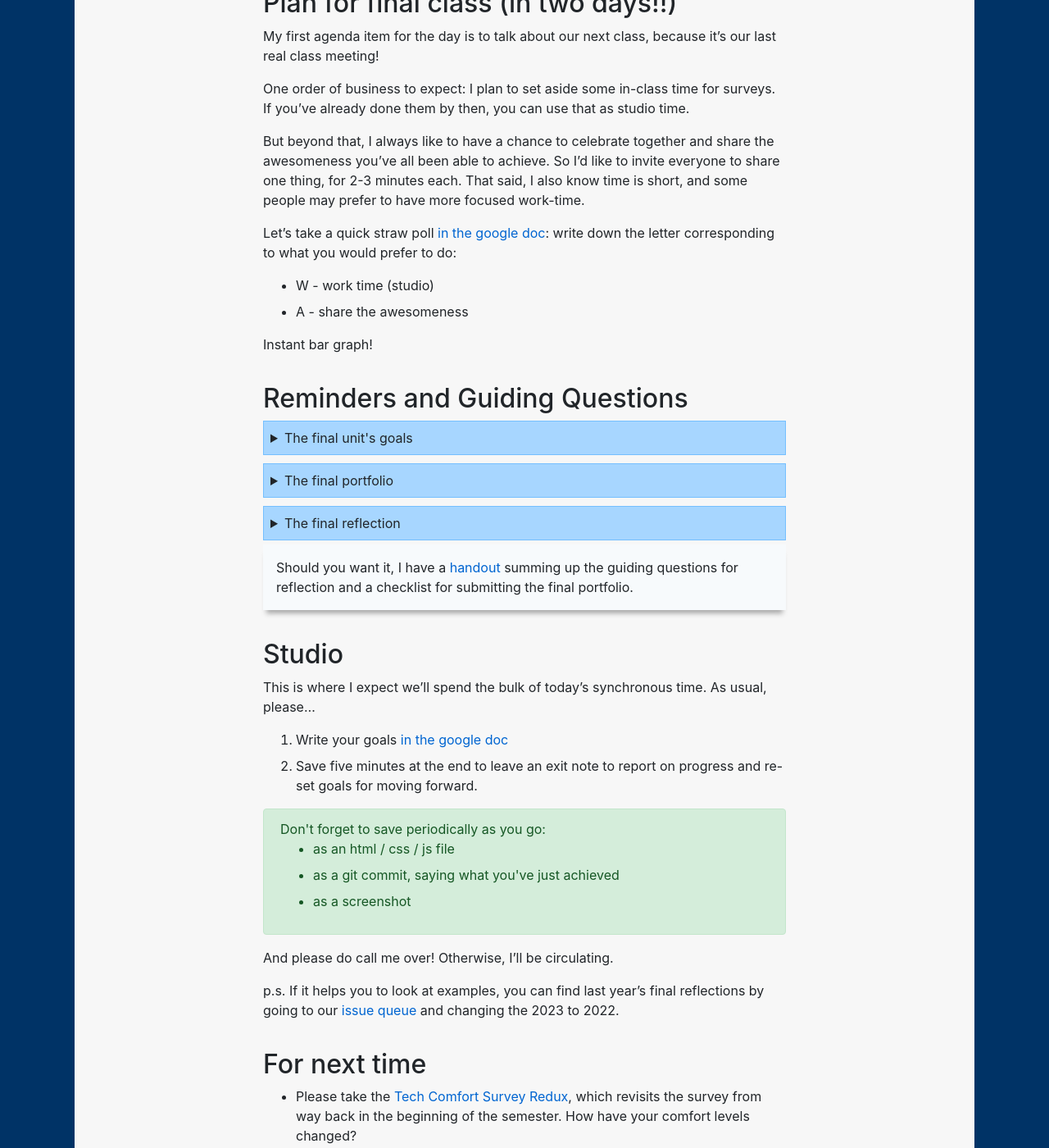
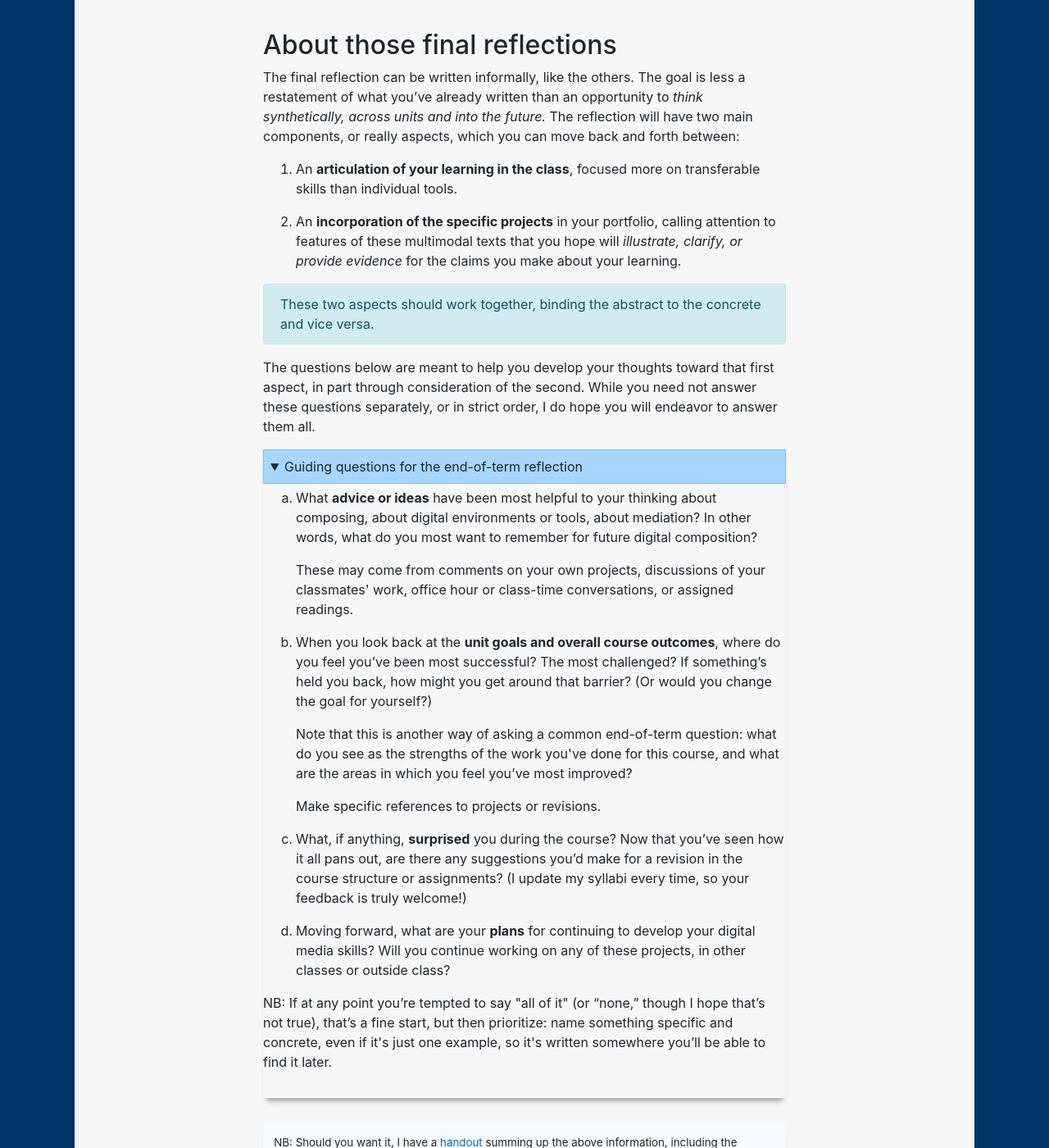
Before and after one commit to benmiller314/cdm2025spring, a Jekyll site: the page built from old-plans/lesson-26.md, in a window 1280 px wide and 1400 px high, scrolled down 568 px. Shown: the whole window at 82% size. Built offline with Jekyll 4.4.1, drawn with Linux system fonts in a browser that asks for light colours; our own code applies the rules of GitHub Pages for plain Markdown files; some of the changed text lies outside the part shown.

Commit message:
lesson 25 updated for 2025

```diff
--- a/old-plans/lesson-26.md
+++ b/old-plans/lesson-26.md
@@ -1,17 +1,102 @@
 # Consolidation Unit Studio
 
-**Work to have done**: Post a preview (at least one new commit) toward your consolidation unit project, based on [your task list from last time](bit.ly/cdm{{site.course.slugterm}}-notes#heading=h.bkmr3xrg3uqh).
+<section class="prereqs">
+    <details><summary><strong>Work to have achieved</strong></summary>
+        <ul>
+            <li>Post a preview (at least one new commit) toward your consolidation unit project, based on <a href="bit.ly/cdm{{site.course.slugterm}}-notes">your task list from last time</a>.
+            </li>
+        </ul>
+    </details>
+    <details><summary><strong>Texts to have read</strong></summary>
+        <ul>
+            <li>Optionally, read back through the lesson plans – especially the advice blocks from studio days.</li>
+            <li>Optionally, read back through your studio goals and exit notes in the <a href="bit.ly/cdm{{site.course.slugterm}}-notes">shared google doc</a>.</li>
+        </ul>
+    </details>
+</section>
 
 **Plan for the day**:
 
-1. Plan for final class
-2. Reminder about consolidation/integration unit goals & guiding questions for final reflection
-3. Studio (45-60 min)
+1. About those final reflections
+2. Studio (45-50 min)
+3. Plan for final class
 4. HW: Carry On! + Tech Survey Redux
 
-## Plan for final class (in two days!!)
 
-My first agenda item for the day is to talk about our next class, because it's our last real class meeting!
+## About those final reflections
+
+The final reflection can be written informally, like the others. The goal is less a restatement of what you’ve already written than an opportunity to _think synthetically, across units and into the future._ The reflection will have two main components, or really aspects, which you can move back and forth between:
+
+1. An **articulation of your learning in the class**, focused more on transferable skills than individual tools.
+
+2. An **incorporation of the specific projects** in your portfolio, calling attention to features of these multimodal texts that you hope will _illustrate, clarify, or provide evidence_ for the claims you make about your learning.
+
+<div class="alert alert-info">
+These two aspects should work together, binding the abstract to the concrete and vice versa.</div>
+
+The questions below are meant to help you develop your thoughts toward that first aspect, in part through consideration of the second. While you need not answer these questions separately, or in strict order, I do hope you will endeavor to answer them all.
+
+<details open><summary>Guiding questions for the end-of-term reflection</summary>
+
+<ol class="lalpha">
+    <li>
+        <p>What <strong>advice or ideas</strong> have been most helpful to your thinking about composing, about digital environments or tools, about mediation? In other words, what do you most want to remember for future digital composition? </p>
+
+        <p>These may come from comments on your own projects, discussions of your classmates' work, office hour or class-time conversations, or assigned readings. </p>
+    </li>
+    <li>
+        <p>When you look back at the <strong>unit goals and overall course outcomes</strong>, where do you feel you’ve been most successful? The most challenged? If something’s held you back, how might you get around that barrier? (Or would you change the goal for yourself?) </p>
+
+        <p>Note that this is another way of asking a common end-of-term question: what do you see as the strengths of the work you've done for this course, and what are the areas in which you feel you’ve most improved? </p>
+
+        <p>Make specific references to projects or revisions.</p>
+    </li>
+    <li>
+        <p>What, if anything, <strong>surprised</strong> you during the course? Now that you’ve seen how it all pans out, are there any suggestions you’d make for a revision in the course structure or assignments? (I update my syllabi every time, so your feedback is truly welcome!)</p>
+    </li>
+    <li>
+        <p>Moving forward, what are your <strong>plans</strong> for continuing to develop your digital media skills? Will you continue working on any of these projects, in other classes or outside class?
+        </p>
+    </li>
+</ol>
+
+<p>NB: If at any point you’re tempted to say "all of it" (or “none,” though I hope that’s not true), that’s a fine start, but then prioritize: name something specific and concrete, even if it's just one example, so it's written somewhere you’ll be able to find it later.</p>
+
+</details>
+
+<aside class="smaller">
+NB: Should you want it, I have a <a href="../uploads/handout--final-portfolio-prompt.docx?raw=true">handout</a> summing up the above information, including the guiding questions for reflection and a checklist for submitting the final portfolio.
+</aside>
+
+
+What questions, comments, or concerns do you have about this now?
+
+
+
+## Studio
+This is where I expect we'll spend the bulk of the day. As usual, please...
+
+1. Write your goals [in the google doc](http://bit.ly/cdm{{site.course.slugterm}}-notes)
+2. Save 5-10 minutes at the end to leave an exit note to report on progress and re-set goals for moving forward. <em>I'll also want to talk about how the last class will work.</em>
+
+
+<div class="alert alert-success">
+Don't forget to save periodically as you go:
+ <ul>
+   <li>as an html / css / js file</li>
+   <li>as a git commit, saying what you've just achieved</li>
+   <li>as a screenshot</li>
+ </ul>
+</div>
+
+And please do call me over! Otherwise, I'll be circulating.
+
+p.s. If it helps you to look at final reflection examples, you can find last year's by going to our [issue queue]({{site.github.issues_url}}) and changing the 2025 to 2023.
+
+
+## Plan for final class (in five days!!)
+
+My final agenda item for the day is to talk about our next class, because it's our last real class meeting!
 
 One order of business to expect: I plan to set aside some in-class time for surveys. If you've already done them by then, you can use that as studio time.
 
@@ -25,90 +110,12 @@ Let's take a quick straw poll [in the google doc](http://bit.ly/cdm{{site.course
 Instant bar graph!
 
 
-## Reminders and Guiding Questions
-<details><summary>The final unit's goals</summary>
-  <ol>
-    <li>to integrate and consolidate the skills you've practiced across the semester</li>
-    <li>to assess your own skills as a digital media composer, to find ways <em>you</em> in particular might best contribute to a collaborative digital project (perhaps in the future)</li>
-  </ol>
-  <p>You don't have to incorporate all the modes into your final project; you just have to decide what you want more practice in. And then you have to put the practice in.</p>
-</details>
-
-<details><summary>The final portfolio</summary>
-  <p>The final portfolio itself will consist of a single post on the <a href="{{site.github.issues_url}}">issue queue</a> (thread now live!), containing:
-    <ul>
-      <li>a <strong>prose reflection</strong> of at least 800-1200 words (1200-1800 recommended), reflecting on the course and framing the portfolio’s contents in terms of your learning and goals;</li>
-      <li><strong>representative thumbnails, hyperlinked to final rendered versions</strong> of your four unit projects, i.e. Audio Narrative (.mp3), Visual Argument (.png or .jpg), Website (live url or index.html), and Consolidation (ymmv);</li>
-      <li><strong>links to your repositories</strong> for each of those pieces; and</li>
-      <li><strong>a thumbnail image of at least one specific prior draft</strong>, allowing you to talk about your revision skills. I feel like it might help to link this thumbnail to a specific commit in the revision history, but it's probably not essential.</li>
-    </ul>
-  </p>
-  <p>As with previous reflections, I encourage you to include these screenshots and thumbnails wherever they make the most sense, rather than feeling like they need to be segregated from the rest of your thoughts.</p>
-</details>
-
-<details><summary>The final reflection</summary>
-  <p>The reflection will have two parts, or aspects, though I encourage you to mix them or move back and forth:
-    <ol>
-      <li>The first is an <strong>articulation of your learning in the class</strong>, focused more on transferable skills than individual tools.</li>
-      <li>The second part is an <strong>incorporation of the specific projects</strong> in your portfolio, calling attention to features of these multimodal texts that you hope will <em>illustrate, clarify, or provide evidence for your claims</em> in the first part.</li>
-    </ol>
-  The two parts should work together, binding the abstract to the concrete and vice versa.
-  </p>
-  <p>The questions below are meant to help you develop your thoughts toward that first aspect, in part through consideration of the second. While you need not answer these questions separately, or in strict order, I do hope you will endeavor to answer them all.</p>
-  <details><summary>Reminder of guiding questions for the end-of-term reflection</summary>
-    <ol class="lalpha">
-      <li>
-        <p>What <strong>advice or ideas</strong> have been most helpful to your thinking about composing, about digital environments or tools, about mediation? In other words, what do you most want to remember for future digital composition? </p>
-        <p>These may come from comments on your own projects, discussions of your classmates' work, office hour or class-time conversations, or assigned readings. </p>
-      </li>
-      <li>
-        <p>When you look back at the <strong>unit goals and overall course outcomes</strong>, where do you feel you’ve been most successful? The most challenged? If something’s held you back, how might you get around that barrier? (Or would you change the goal for yourself?) </p>
-        <p>Note that this is another way of asking a common end-of-term question: what do you see as the strengths of the work you've done for this course, and what are the areas in which you feel you’ve most improved? </p>
-        <p>Make specific references to projects or revisions.</p>
-      </li>
-      <li>
-        <p>What, if anything, <strong>surprised</strong> you during the course? Now that you’ve seen how it all pans out, are there any suggestions you’d make for a revision in the course structure or assignments? (I update my syllabi every time, so your feedback is truly welcome!)</p>
-      </li>
-      <li>
-        <p>Moving forward, what are your <strong>plans</strong> for continuing to develop your digital media skills? Will you continue working on any of these projects, in other classes or outside class?</p>
-      </li>
-    </ol>
-    <p>NB: If at any point you’re tempted to say "all of it" (or “none,” though I hope that’s not true), that’s a fine start, but then prioritize: name something specific and concrete, even if it's just one example, so it's written somewhere you’ll be able to find it later.</p>
-  </details>
-</details>
-
-<aside>
-    Should you want it, I have a <a href="{{site.github.url}}/uploads/handout--final-portfolio-prompt.docx?raw=true">handout</a> summing up the guiding questions for reflection and a checklist for submitting the final portfolio.
-</aside>
-
-
-
-## Studio
-This is where I expect we'll spend the bulk of today's synchronous time. As usual, please...
-
-1. Write your goals [in the google doc](http://bit.ly/cdm{{site.course.slugterm}}-notes)
-2. Save five minutes at the end to leave an exit note to report on progress and re-set goals for moving forward.
-
-
-<div class="alert alert-success">
-Don't forget to save periodically as you go:
- <ul>
-   <li>as an html / css / js file</li>
-   <li>as a git commit, saying what you've just achieved</li>
-   <li>as a screenshot</li>
- </ul>
-</div>
-
-And please do call me over! Otherwise, I'll be circulating.
-
-p.s. If it helps you to look at examples, you can find last year's final reflections by going to our [issue queue]({{site.github.issues_url}}) and changing the 2023 to 2022.
-
 ## For next time
 
 * Please take the [Tech Comfort Survey Redux](http://bit.ly/tech-comfort-redux), which revisits the survey from way back in the beginning of the semester. How have your comfort levels changed?
   - I've added a new question, which is important for providing examples: **do you give me permission to share your projects for future teaching?**
   - There's an optional free response space at the end; if you're willing to let me share some but not all your projects, please let me know.
-* Set yourself some deadlines: what are you trying to finish by Thursday (our last class)?
-  - Will you continue beyond that for Sunday, knowing the final portfolio is due soon thereafter (on Tuesday, 4/25 at 3:50pm)?
+* Set yourself some deadlines: what are you trying to finish by Monday (our last class)?
+  - Will you continue beyond that, knowing the final portfolio is due soon thereafter (on Monday, 4/28 at noon)?
 * Document your progress as you go! Screenshot, save, commit (or otherwise log changes), push.
-* Pending the results of the straw poll above, choose something that sticks with you from the course to share with the rest of the class: perhaps something you made and are proud of, perhaps something made or said by someone else that stuck with you – to share briefly with the rest of the class.
+* Pending the results of the straw poll above, **choose something that sticks with you from the course to share with the rest of the class**: perhaps something you made and are proud of, perhaps something made or said by someone else that stuck with you.
```
Also changed, not shown: plans/lesson-24.md (+1 -49 lines).
